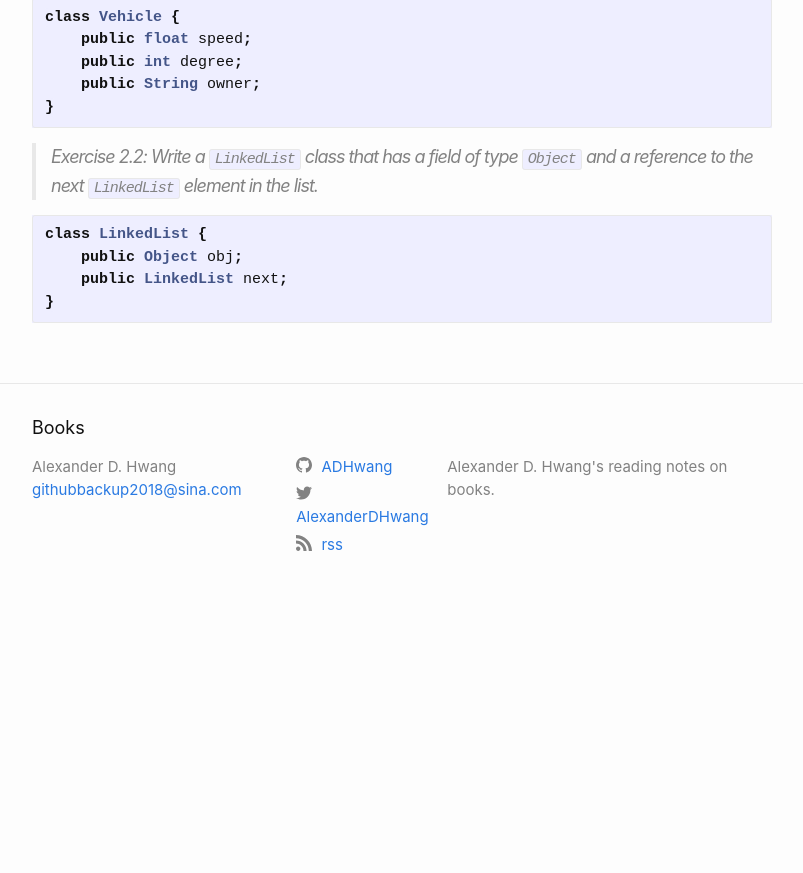
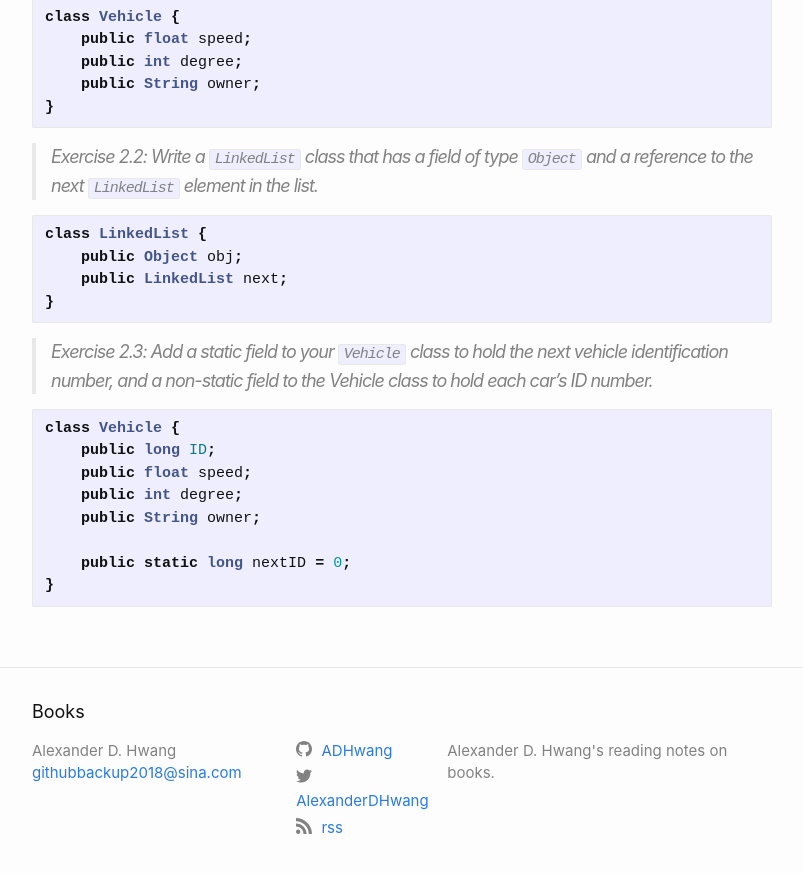
Before and after one commit to ADHwang/books, a Jekyll site: the page built from pages/tjpl4e/index.md, in a window 1280 px wide and 900 px high, scrolled down 766 px. Shown: the top 873 px of the window, without its empty margins (238-1041 px from the left). Built offline with Jekyll 4.4.1, drawn with Linux system fonts in a browser that asks for light colours; before the commit the page ends 1382 px from its top, so only the background shows below that.

Commit message:
exercise 2.3

````diff
--- a/pages/tjpl4e/index.md
+++ b/pages/tjpl4e/index.md
@@ -40,3 +40,16 @@ class LinkedList {
     public LinkedList next;
 }
 ```
+
+> Exercise 2.3: Add a static field to your `Vehicle` class to hold the next vehicle identification number, and a non-static field to the Vehicle class to hold each car's ID number.
+
+```java
+class Vehicle {
+    public long ID;
+    public float speed;
+    public int degree;
+    public String owner;
+
+    public static long nextID = 0;
+}
+```
````
